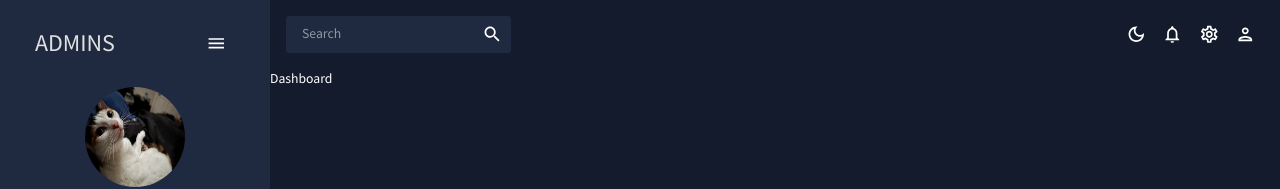
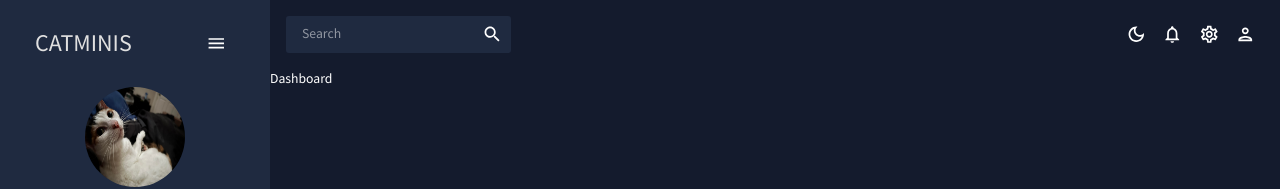
Before and after one commit to eden-brekke/react-admin-practice, a React (Create React App) app: page / in a window 1280 px wide. Shown: the top 189 px of the page. Built offline with nearby package versions, Linux system fonts and the light colour scheme.

Commit message:
spelling change

```diff
--- a/src/scenes/global/Sidebar.jsx
+++ b/src/scenes/global/Sidebar.jsx
@@ -81,7 +81,7 @@ const Sidebar = () => {
                 ml="15px"
               >
                 <Typography variant="h3" color={colors.grey[100]}>
-                  ADMINS
+                  CATMINIS
                 </Typography>
                 <IconButton onClick={() => setIsCollapsed(!isCollapsed)}>
                   <MenuOutlinedIcon />
```
